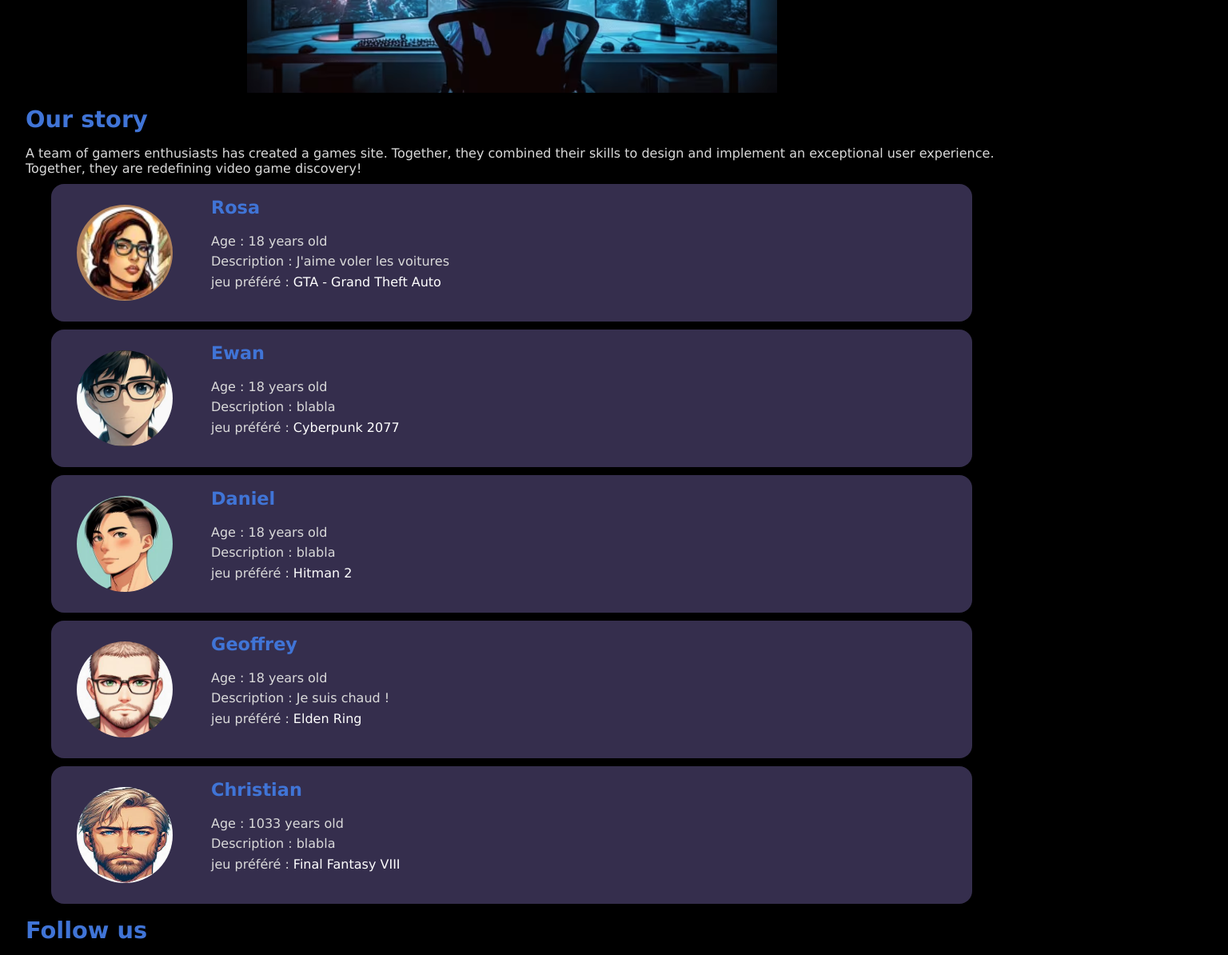
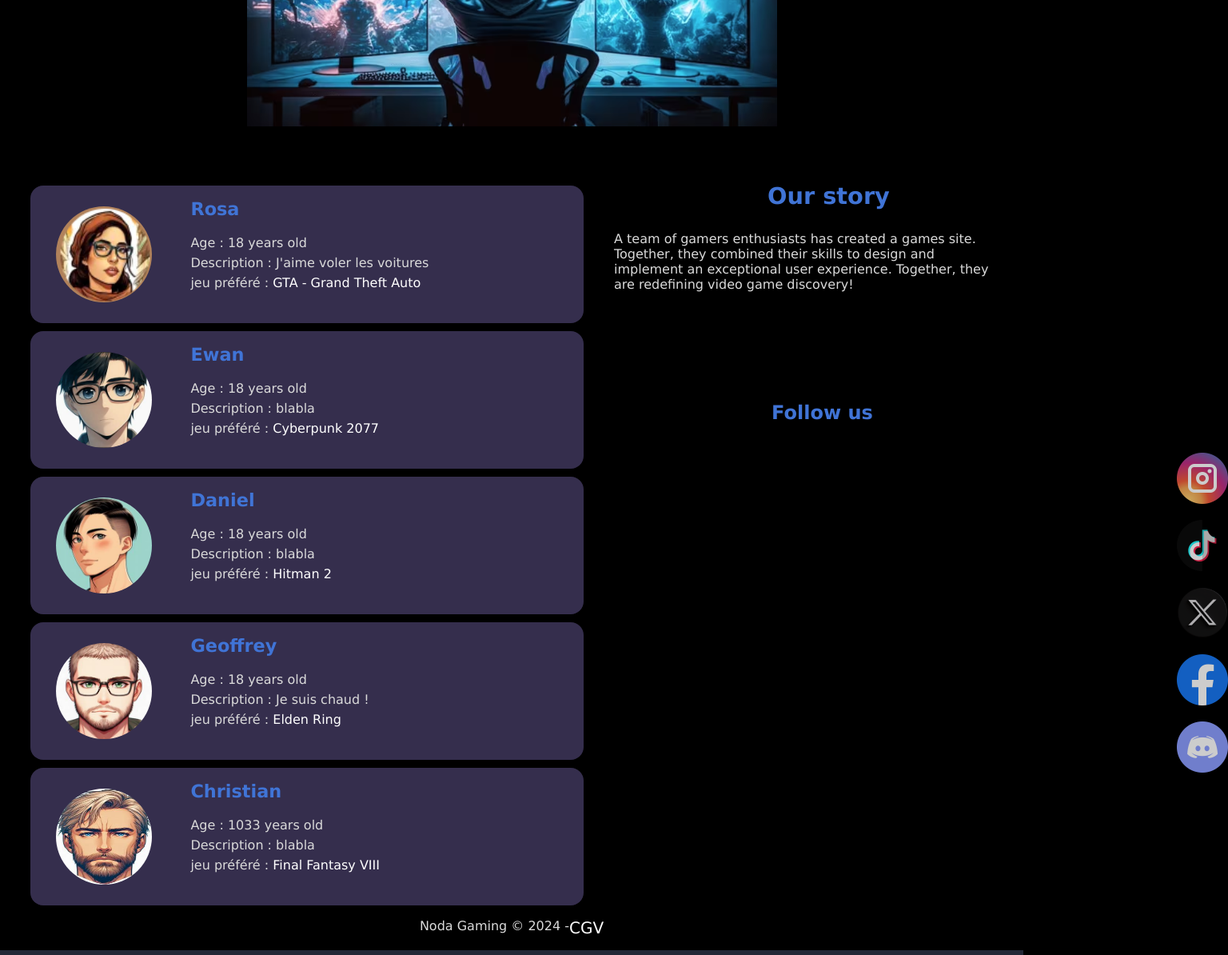
Before and after one commit to WildCodeSchool-2024-02/JS-RemoteFR-CodeOfWar-P2-Nodas, a React (Vite) app in the folder client/: page /about in a window 1280 px wide. Shown: the part 460-1654 px from the top of the page at 80% size, 1536 px wide, since content can reach past the window. Built offline with nearby package versions, Linux system fonts and the light colour scheme.

Commit message:
modification about.CSS for responsive Version Desktop

```diff
--- a/client/src/pages/About.jsx
+++ b/client/src/pages/About.jsx
@@ -31,7 +31,7 @@ export default function About() {
           <CardTeam key={user} user={user} />
         ))}
       </section>
-      <h2 id="about2">Follow us</h2>
+      <h2 id="about4">Follow us</h2>
       <SocialNetwork />
       <p className="copyright">
         Noda Gaming © 2024 -{" "}
--- a/client/src/styles/about.css
+++ b/client/src/styles/about.css
@@ -1,15 +1,3 @@
-* {
-  margin: 0;
-  padding: 0;
-  box-sizing: border-box;
-  text-decoration: none;
-  list-style: none;
-}
-
-body {
-  display: flex;
-}
-
 #about1 {
   color: rgb(64, 116, 214);
   font-size: 1.8rem;
@@ -122,3 +110,68 @@ body {
 .avatar > div > div > p {
   color: pink;
 }
+
+@media (min-width: 992px) {
+  #about1 {
+    text-align: center;
+    margin: 2rem;
+  }
+
+  .descriptionName > ul > li {
+    display: flex;
+    justify-content: center;
+    margin-top: 0.6rem;
+  }
+
+  .avatar {
+    width: 60%;
+  }
+
+  #about2 {
+    color: rgb(64, 116, 214);
+    margin-left: 75%;
+    position: absolute;
+    margin-top: 0.4rem;
+  }
+
+  #about4 {
+    color: rgb(64, 116, 214);
+    margin-left: 75.4%;
+    position: absolute;
+    margin-top: -40rem;
+  }
+
+  .textAbout {
+    margin-left: 60%;
+    position: absolute;
+    margin-top: 4.2rem;
+  }
+
+  .gif {
+    margin-bottom: 4rem;
+  }
+
+  .iconsSocials {
+    display: flex;
+    flex-direction: column;
+  }
+
+  .copyright {
+    display: flex;
+    justify-content: center;
+    margin: 1rem 0;
+  }
+
+  .iconsSocials {
+    width: 6rem;
+    position: absolute;
+    margin-top: -36rem;
+    margin-left: 90rem;
+
+    /* margin: -32rem 99rem 2rem 60rem; */
+  }
+
+  .iconsSocials > a > img {
+    width: 4rem;
+  }
+}
```
